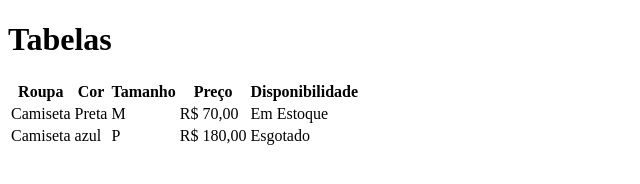
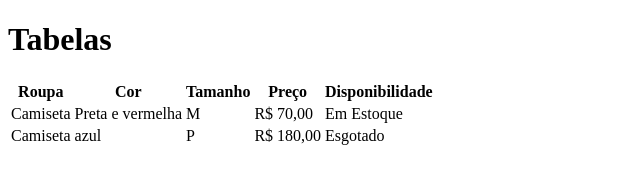
Before and after one commit to leandro-santos-lds/aula-tabela, a plain HTML site: page index.html in a window 1280 px wide. Shown: the whole page, without its empty margins (0-640 px from the left). Drawn offline with Linux system fonts and the light colour scheme.

Commit message:
camisa preta e vermelho

```diff
--- a/index.html
+++ b/index.html
@@ -18,7 +18,7 @@
         </tr>
         <tr>
             <td>Camiseta</td>
-            <td>Preta</td>
+            <td>Preta e vermelha</td>
             <td>M</td>
             <td>R$ 70,00</td>
             <td>Em Estoque</td>
```
